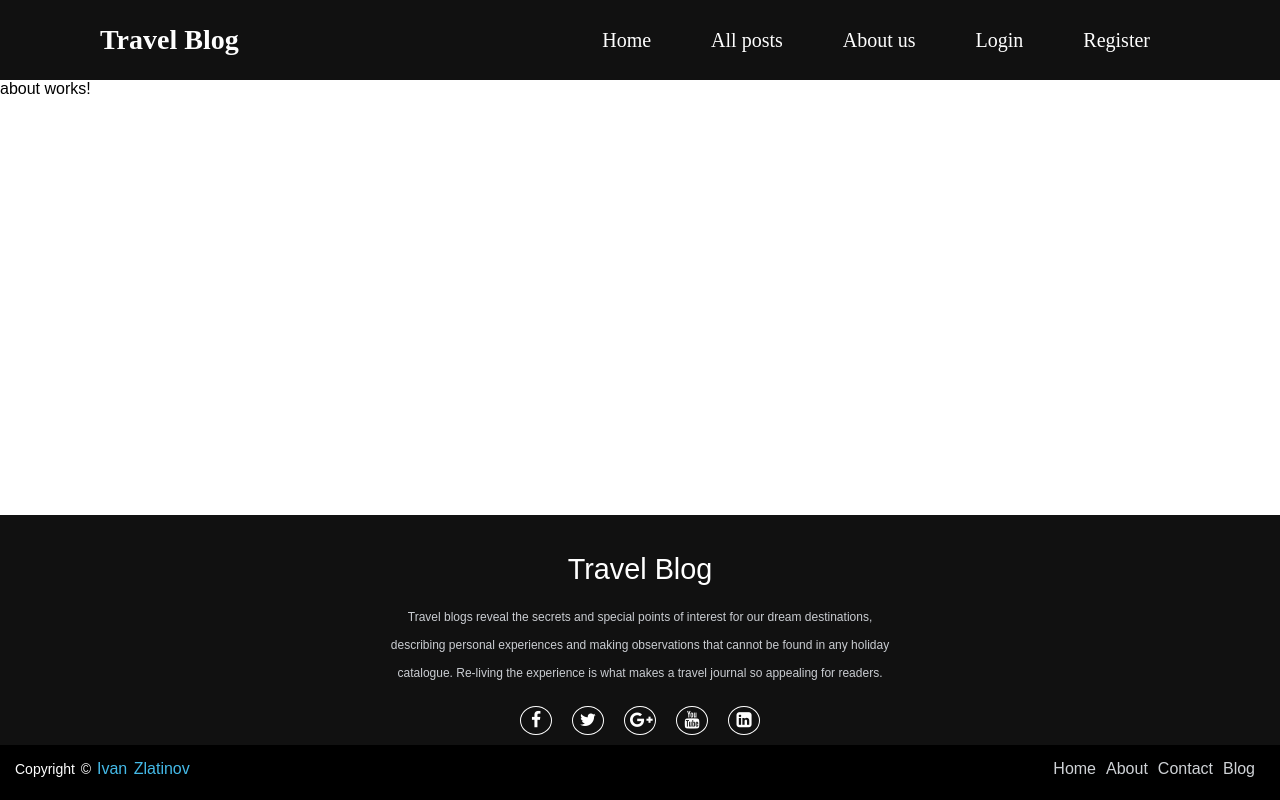
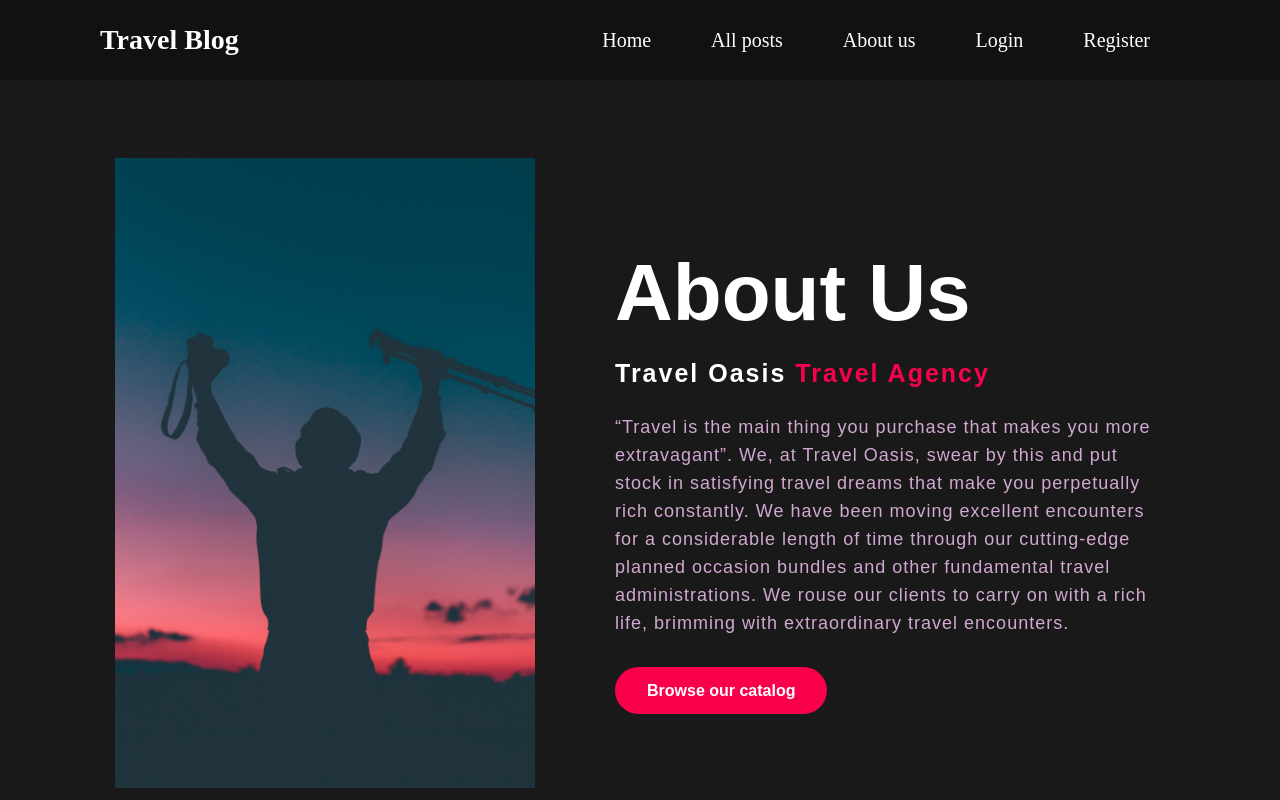
Before and after one commit to ivanzlatinov/softuni-angular-project, an Angular app in the folder travel-blog/: page /about in a window 1280 px wide. Shown: the top 800 px of the page. Built offline with nearby package versions, Linux system fonts and the light colour scheme.

Commit message:
added about page + adjustments

```diff
--- a/travel-blog/src/app/app.module.ts
+++ b/travel-blog/src/app/app.module.ts
@@ -1,5 +1,6 @@
 import { NgModule } from '@angular/core';
 import { BrowserModule } from '@angular/platform-browser';
+import  { HttpClientModule } from '@angular/common/http'
 
 import { AppRoutingModule } from './app-routing.module';
 import { AppComponent } from './app.component';
@@ -24,6 +25,7 @@ import { PageNotFoundComponent } from './pages/page-not-found/page-not-found.com
     BrowserModule,
     AppRoutingModule,
     CoreModule,
+    HttpClientModule,
   ],
   providers: [
     UserService,
--- a/travel-blog/src/app/core/footer/footer.component.css
+++ b/travel-blog/src/app/core/footer/footer.component.css
@@ -1,5 +1,5 @@
 footer{
-    position: absolute;
+    /* position: fixed */
     bottom: 0;
     left: 0;
     right: 0;
@@ -56,7 +56,7 @@ footer{
 
 }
 .socials a:hover i{
-    color: aqua;
+    color: #4CAF50;
 }
 
 .footer-bottom{
@@ -72,7 +72,7 @@ float: left;
     text-transform: capitalize;
 }
 .footer-bottom p a{
-  color:#44bae8;
+  color:#4CAF50;
   font-size: 16px;
   text-decoration: none;
 }
@@ -97,5 +97,5 @@ display: block;
   text-decoration: none;
 }
 .footer-menu ul li a:hover{
-  color: #27bcda;
+  color: #4CAF50;
 }
--- /dev/null
+++ b/travel-blog/src/app/interfaces/index.ts
@@ -0,0 +1,2 @@
+export * from './article';
+export * from './user';
--- a/travel-blog/src/app/pages/about/about.component.css
+++ b/travel-blog/src/app/pages/about/about.component.css
@@ -0,0 +1,68 @@
+.about{
+    width: 100%;
+    padding: 78px 0px;
+    background-color: #191919;
+    height: 900px;
+
+}
+.about img{
+    height: auto;
+    width: 420px;
+}
+
+.about-text{
+    width: 550px;
+}
+
+.main{
+    width: 1130px;
+    max-width: 95%;
+    margin: 0 auto;
+    display: flex;
+    align-items: center;
+    justify-content: space-around;
+}
+
+.about-h1{
+    color: white;
+    font-size: 80px;
+    text-transform: capitalize;
+    margin-bottom: 20px;
+    margin-right: 100px;
+}
+
+.about-text h5{
+    color: white;
+    font-size: 25px;
+    text-transform: capitalize;
+    margin-bottom: 25px;
+    letter-spacing: 2px;
+}
+.aboutSpan{
+    color: #f9004d;
+}
+
+.about-text p {
+    color: #fcfc;
+    letter-spacing: 1px;
+    line-height: 28px;
+    font-size: 18px;
+    margin-bottom: 45px;
+}
+
+.about-btn {
+    background: #f9004d;
+    color: white;
+    text-decoration: none;
+    border: 2px solid transparent;
+    font-weight: bold;
+    padding: 13px 30px;
+    border-radius: 30px;
+    transition: .4s;
+}
+
+.about-btn:hover {
+background: transparent;
+border: 2px solid #f9004d;
+cursor: pointer;
+}
--- a/travel-blog/src/app/pages/about/about.component.html
+++ b/travel-blog/src/app/pages/about/about.component.html
@@ -1 +1,25 @@
-<p>about works!</p>
+<section class="about">
+    <div class="main">
+      <img src="../../../assets/images/img-7.jpg" alt="about" />
+      <div class="about-text">
+        <h1 class="about-h1">About Us</h1>
+        <h5>
+          Travel Oasis <span class="aboutSpan"> travel agency</span>
+        </h5>
+        <p>
+          “Travel is the main thing you purchase that makes you more
+          extravagant”. We, at Travel Oasis, swear by this and put
+          stock in satisfying travel dreams that make you perpetually rich
+          constantly. We have been moving excellent encounters for a
+          considerable length of time through our cutting-edge planned
+          occasion bundles and other fundamental travel administrations. We
+          rouse our clients to carry on with a rich life, brimming with
+          extraordinary travel encounters.
+        </p>
+        <!-- //TODO -->
+        <a class="about-btn" to="/catalog">
+          Browse our catalog
+        </a>
+      </div>
+    </div>
+  </section>
--- a/travel-blog/src/app/pages/home/home.component.css
+++ b/travel-blog/src/app/pages/home/home.component.css
@@ -2,7 +2,7 @@
 
     background-image: url('../../../assets/images/bannerimg.jpg');
     height: 600px;
-    background-position: center top;
+    background-position: center ;
     background-size: cover;
 }
 
--- /dev/null
+++ b/travel-blog/src/enviroments/enviroment.prod.ts
@@ -0,0 +1,4 @@
+export const environment = {
+    production: true,
+    apiUrl: ''
+  };
--- /dev/null
+++ b/travel-blog/src/enviroments/enviroment.ts
@@ -0,0 +1,4 @@
+export const environment = {
+    production: false,
+    apiUrl: 'http://localhost:3000/api'
+  }
```
Also changed, not shown: travel-blog/src/app/article.service.ts (added, +20 -0 lines), travel-blog/src/app/interfaces/article.ts (added, +12 -0 lines), travel-blog/src/app/interfaces/user.ts (added, +13 -0 lines), travel-blog/src/assets/images/img-7.jpg (added), 1 other file (tests, documents, lock files or other folders).
